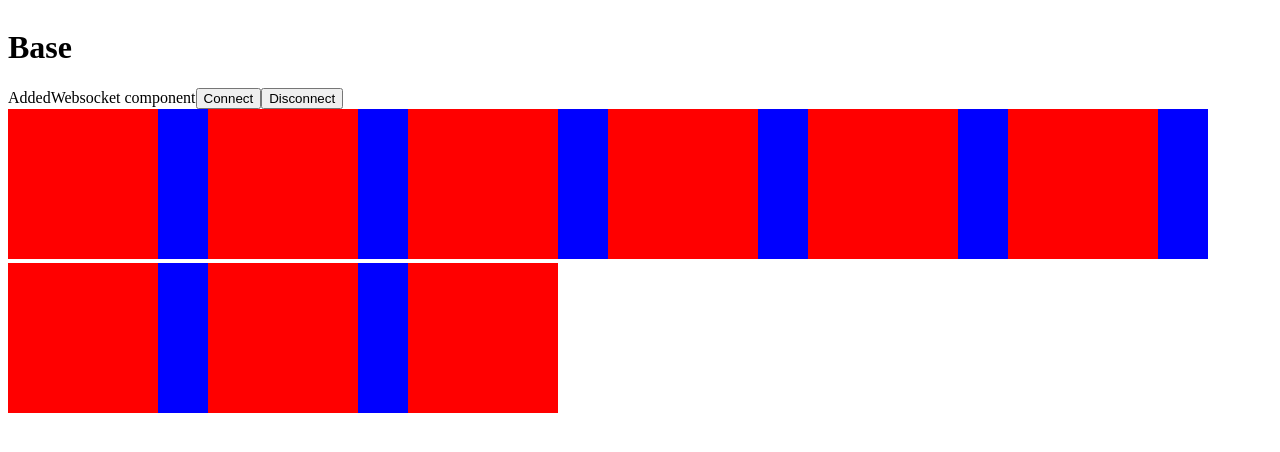
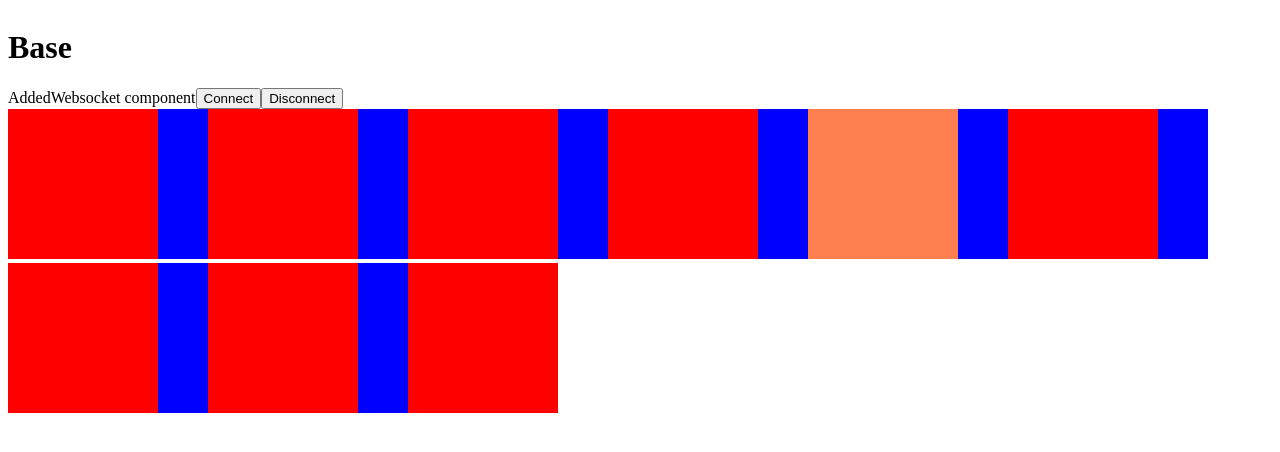
Before and after one commit to bbujdoso94/QuoridorReact, a React (Create React App) app in the folder Quoridor/: page / in a window 1280 px wide. Shown: the top 452 px of the page. Built offline with nearby package versions, Linux system fonts and the light colour scheme; the HTML template or start-up script is replaced by a standard one.

Commit message:
move function implemented, and tested

```diff
--- a/Quoridor/src/App.css
+++ b/Quoridor/src/App.css
@@ -25,3 +25,6 @@ div.wall {
 width:150px;
   background-color: black;
 }
+div.stepField.player1 {
+  background-color:coral;
+}
--- a/Quoridor/src/components/Board.jsx
+++ b/Quoridor/src/components/Board.jsx
@@ -1,22 +1,45 @@
 import React, {useState, useEffect, useContext} from 'react';
 import { GameContext } from './GameContext';
 import Cell from './Cell';
+import initBoard from './data/initBoard.json';
+
 
 
 export const Board = () => {
 
     const [gameData, setGameDate] = useContext(GameContext);
-    const [boardState, setBoardState] = useState([]);
+    const [boardState, setBoardState] = useState(initBoard.allCells);
+
+
+    function move(response) {
+        response = JSON.parse(response)
+        const newCell = {"type":"stepField",
+        "player":"player1",
+        "direction":"none",
+        "wallType":"none",
+        "id":response.cellId
+        }
+        let tmpBoardState = [...boardState];
+        console.log("response: ")
+        console.log(response)
+        tmpBoardState[response[0].cellId] = newCell;
+        console.log("tempboardstate: ");
+        console.log(tmpBoardState)
+        setBoardState(tmpBoardState)
+        console.log("newboardstate  ")
+        console.log(boardState)
+    }
+
 
     useEffect(() => {
-        setBoardState(JSON.parse(gameData));
+        move(gameData);
+        //setBoardState(JSON.parse(gameData));
         console.log("boardState set to:");
         console.log(gameData);
     }, [gameData]);
 
     return (
         <div className="container">
-            {console.log("boardstate: " + boardState)}
             {boardState.map(celljson => {
                 return <Cell id={celljson.id} className={`${celljson.type} ${celljson.player} ${celljson.direction} ${celljson.wallType}`}></Cell>
             })}
--- a/Quoridor/src/components/Cell.jsx
+++ b/Quoridor/src/components/Cell.jsx
@@ -5,11 +5,6 @@ import { GameContext } from './GameContext';
 
 const Cell = (props) => {
 
-    // type :wall, stepField
-    // player: 0,1,2
-    // direction : horizontal, vertical, corner, none
-    // wallType: empty, solid, none
-    // id:
     return (
             <div onClick={() => send(props.id)} id ={props.id} className={props.className}></div>
     )
--- a/Quoridor/src/components/data/initBoard.json
+++ b/Quoridor/src/components/data/initBoard.json
@@ -1,119 +1,119 @@
 {"allCells": [
     {
         "type": "stepField",
-        "player": 0,
+        "player": "player0",
         "direction:":"none",
         "wallType":"none",
         "id":1
     },
     {
         "type":"wall",
-        "player":0,
+        "player":"player0",
         "direction":"vertical",
         "wallType":"empty",
         "id":2
     },
     {
         "type": "stepField",
-        "player": 0,
+        "player": "player0",
         "direction:":"none",
         "wallType":"none",
         "id":3
     },
     {
         "type":"wall",
-        "player":0,
+        "player":"player0",
         "direction":"vertical",
         "wallType":"empty",
         "id":4
     },
     {
         "type": "stepField",
-        "player": 0,
+        "player": "player0",
         "direction:":"none",
         "wallType":"none",
         "id":5
     },
     {
         "type":"wall",
-        "player":0,
+        "player":"player0",
         "direction":"vertical",
         "wallType":"empty",
         "id":6
     },
     {
         "type": "stepField",
-        "player": 0,
+        "player": "player0",
         "direction:":"none",
         "wallType":"none",
         "id":7
     },
     {
         "type":"wall",
-        "player":0,
+        "player":"player0",
         "direction":"vertical",
         "wallType":"empty",
         "id":8
     },
     {
         "type": "stepField",
-        "player": 1,
+        "player": "player1",
         "direction:":"none",
         "wallType":"none",
         "id":9
     },
     {
         "type":"wall",
-        "player":0,
+        "player":"player0",
         "direction":"vertical",
         "wallType":"empty",
         "id":10
     },
     {
         "type": "stepField",
-        "player": 0,
+        "player": "player0",
         "direction:":"none",
         "wallType":"none",
         "id":11
     },
     {
         "type":"wall",
-        "player":0,
+        "player":"player0",
         "direction":"vertical",
         "wallType":"empty",
         "id":12
     },
     {
         "type": "stepField",
-        "player": 0,
+        "player": "player0",
         "direction:":"none",
         "wallType":"none",
         "id":13
     },
     {
         "type":"wall",
-        "player":0,
+        "player":"player0",
         "direction":"vertical",
         "wallType":"empty",
         "id":14
     },
     {
         "type": "stepField",
-        "player": 0,
+        "player": "player0",
         "direction:":"none",
         "wallType":"none",
         "id":15
     },
     {
         "type":"wall",
-        "player":0,
+        "player":"player0",
         "direction":"vertical",
         "wallType":"empty",
         "id":16
     },
     {
         "type": "stepField",
-        "player": 0,
+        "player": "player0",
         "direction:":"none",
         "wallType":"none",
         "id":17
```
